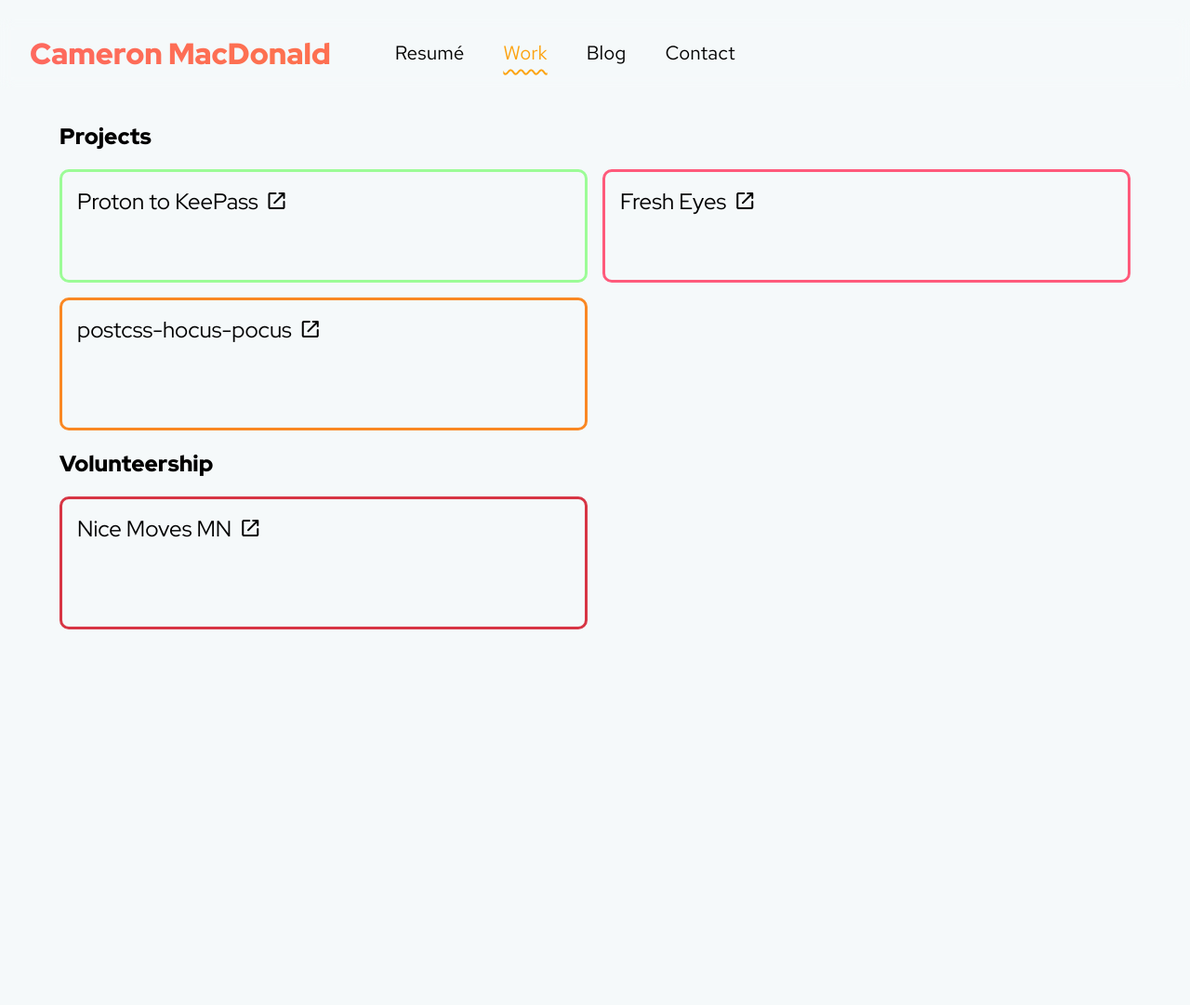
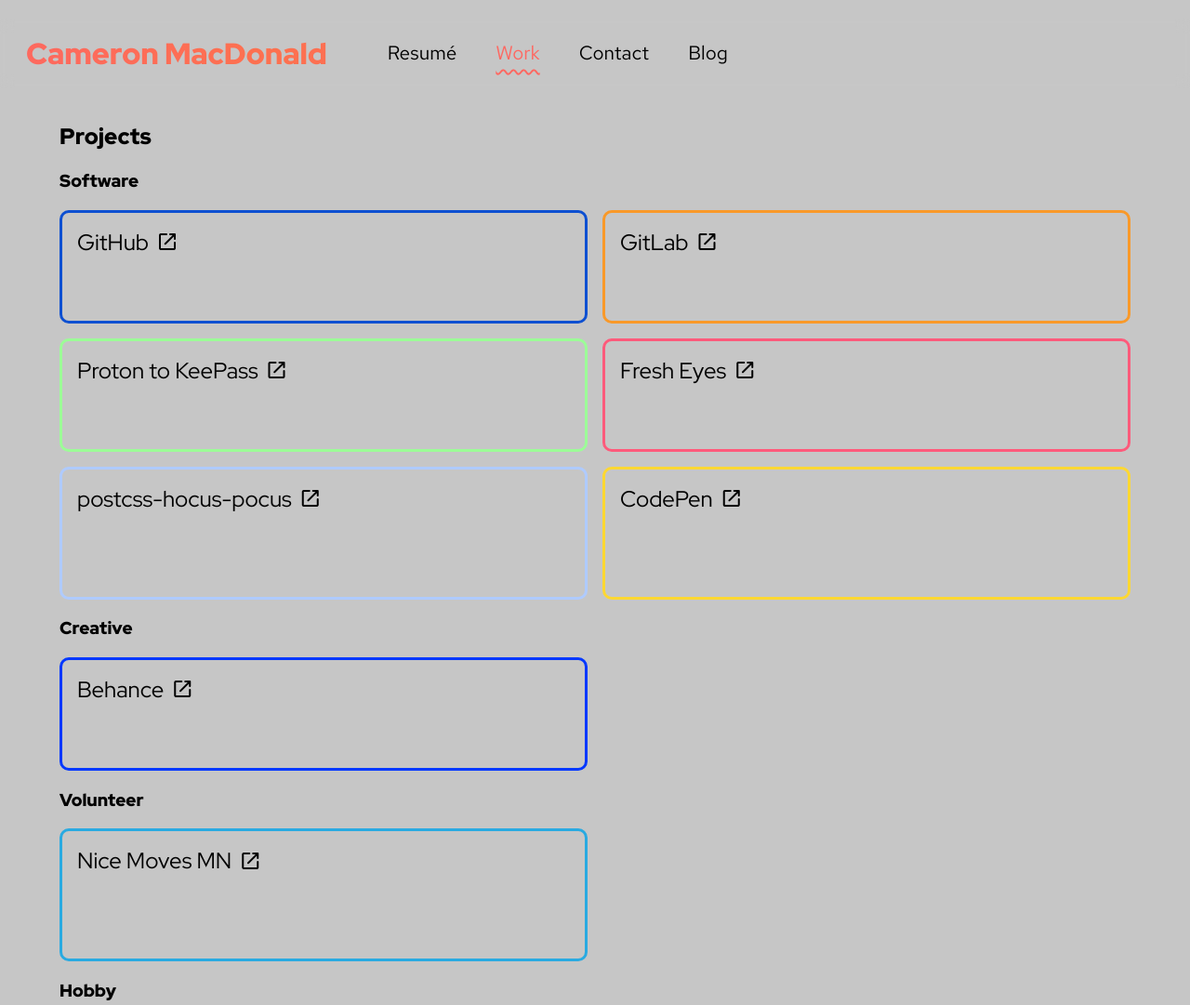
Before and after one commit to cadomac/cadomac.github.io, an Astro site: page /work in a window 1280 px wide. Shown: the top 1081 px of the page at 93% size. Before the commit the page ends 800 px from the top, so only its background shows below. Built offline with nearby package versions, Linux system fonts and the light colour scheme; Astro itself is replaced by a stand-in of ours.

Commit message:
feat: update site
Rearrange project work and contact
Update resume

```diff
--- a/src/components/Card.astro
+++ b/src/components/Card.astro
@@ -13,7 +13,7 @@
 
 const Tag = href ? "a" : "div";
 
-const id = title.replace(/\s/g, "");
+const id = title.replace(/\s|@|\./g, "");
 
 type JSON = {
 	white: Function,
@@ -49,7 +49,7 @@
 				}
 			}
 
-			&:focus {
+			&:focus-visible {
 				outline: 3px solid ${colors[background]};
 				outline-offset: 3px;
 			}
@@ -87,7 +87,7 @@
 			}
 		}
 
-		&:focus {
+		&:focus-visible {
 			outline: 3px solid $color;
 			outline-offset: 3px;
 		}
@@ -103,7 +103,7 @@
 		color: $off-white;
 		padding: $padding-tl $padding-br $padding-br $padding-tl;
 		display: block;
-		transition: color 0.5s ease-in-out;
+		transition: color 0.25s ease-in-out;
 		height: 100%;
 
 		@media (prefers-color-scheme: light) {
@@ -116,37 +116,13 @@
 
 		@media (pointer: fine) {
 			&:hover,
-			&:focus {
+			&:focus-visible {
 				color: $black;
 			}
 		}
 
 		$id: var(--id);
 
-		// &##{$id} {
-		// 	border: 3px solid $color;
-
-		// 	@media (pointer: fine) {
-		// 		&:hover,
-		// 		&:focus-visible {
-		// 			background-color: $color;
-		// 			z-index: 1;
-
-		// 			& > p {
-		// 			color: $black;
-		// 			}
-		// 		}
-
-		// 		@media (prefers-reduced-motion: no-preference) {
-		// 			transition: background-color 0.2s ease-in-out;
-		// 		}
-		// 	}
-
-		// 	&:focus {
-		// 		outline: 3px solid $color;
-		// 		outline-offset: 3px;
-		// 	}
-		// }
 		& > h2 {
 			display: flex;
 			align-items: center;
@@ -165,7 +141,7 @@
 
 		& > p {
 			color: transparent;
-		transition: color 0.5s ease-in-out 0.1s;
+			transition: color 0.25s ease-in-out 0.1s;
 			margin: 0;
 
 			@media (pointer: coarse) {
--- a/src/components/Header.astro
+++ b/src/components/Header.astro
@@ -82,10 +82,10 @@
 				-webkit-background-clip: text;
 				-webkit-text-fill-color: transparent;
 				font-weight: 800;
-				padding: 1rem 2rem 1rem 2rem;
+				padding: 1rem 1.75rem 1rem 1.75rem;
 
 				margin: 0;
-        border-radius: 0 5px 5px 0;
+        border-radius: 5px;
 
         &:hover {
           -webkit-background-clip: initial;
@@ -110,8 +110,7 @@
 			}
 
       & a:has(h1) {
-        &:focus-visible,
-        &:focus {
+        &:focus-visible {
           outline-color: $gradient-mix;
         }
 
--- a/src/components/Nav.astro
+++ b/src/components/Nav.astro
@@ -12,10 +12,8 @@
         >Resumé</a
     >
     <a class:list={{ current: currentPage === "work" }} href="/work">Work</a>
+    <a class:list={{ current: currentPage === "contact" }} href="/contact">Contact</a>
     <a class:list={{ current: currentPage === "blog" }} href="/blog">Blog</a>
-    <a class:list={{ current: currentPage === "contact" }} href="/contact"
-        >Contact</a
-    >
 </nav>
 
 <style lang="scss">
@@ -66,13 +64,17 @@
                 color: $orange-web;
                 text-decoration: wavy underline;
                 text-underline-offset: 10px;
+
+                @media (prefers-color-scheme: light) {
+                    color: $pink-orange;
+                }
             }
 
             &:hover {
                 color: $pink-orange;
             }
 
-            &:focus {
+            &:focus-visible {
                 border-radius: 2px;
                 background: $pink-orange;
                 color: $blue-black;
--- a/src/data/colors.json
+++ b/src/data/colors.json
@@ -24,6 +24,6 @@
  "bluesky": "#0E6CFF",
  "behance": "#0338FF",
  "linkedin": "#0D4FB4",
- "nicemoves": "#D73544",
+ "nicemoves": "#29AAE1",
  "parchment": "#F5E9CC"
 }
--- a/src/data/projects.json
+++ b/src/data/projects.json
@@ -1,30 +1,70 @@
 {
     "projects": [
         {
+            "name": "GitHub",
+            "category": "software",
+            "url": "https://github.com/cadomac",
+            "description": "Open source software",
+            "background": "github"
+        },
+        {
+            "name": "GitLab",
+            "category": "software",
+            "url": "https://gitlab.com/cadoma",
+            "description": "Open source software but it's a fox",
+            "background": "gitlab"
+        },
+        {
             "name": "Proton to KeePass",
+            "category": "software",
             "url": "https://github.com/cadomac/Proton-To-KeePass",
             "description": "Convert encrypted Proton Pass exports to KeePass databases",
             "background": "light-green"
         },
         {
             "name": "Fresh Eyes",
+            "category": "software",
             "url": "https://github.com/cadomac/Fresh-Eyes",
             "description": "Chrome extension to aid users with color vision deficiencies",
             "background": "rose-pink"
         },
         {
             "name": "postcss-hocus-pocus",
+            "category": "software",
             "url": "https://github.com/cadomac/postcss-hocus-pocus",
             "description": "Small extension for PostCSS to provide shorthand for :hover/:focus/:active selectors",
+            "background": "blue-light"
+        },
+        {
+            "name": "Printables",
+            "category": "hobby",
+            "url": "https://printables.com/@bigheadcam",
+            "description": "3D printables by me, hosted by Prusa",
             "background": "orange"
-        }
-    ],
-    "volunteer": [
+        },
+        {
+            "name": "CodePen",
+            "category": "software",
+            "url": "https://codepen.io/cadomac",
+            "description": "Front end playground and code samples",
+            "background": "codepen"
+        },
+        {
+            "name": "Behance",
+            "category": "creative",
+            "url": "https://behance.net/cadoma",
+            "description": "Graphic design, motion design, and 3D art portfolio",
+            "background": "behance"
+        },
         {
             "name": "Nice Moves MN",
+            "category": "volunteer",
             "url": "https://nicemoves.org/about",
             "description": "Non-profit support for animators and motion graphic artists in the Midwest",
             "background": "nicemoves"
         }
+    ],
+    "volunteer": [
+
     ]
 }
--- a/src/layouts/Layout.astro
+++ b/src/layouts/Layout.astro
@@ -124,7 +124,7 @@
 		font-family: 'Red Hat Display', 'Trebuchet MS', sans-serif;
 	}
 
-	$bg-dark: $black;
+	$bg-dark: $almost-black;
 	$bg-light: $off-white;
 
 	html {
--- a/src/pages/resume.astro
+++ b/src/pages/resume.astro
@@ -1,7 +1,4 @@
 ---
-import {Content} from '../content/resume/resume.md';
-import Markdown from '@components/Markdown.astro';
-import * as skills from '../data/skills.json';
 import Layout from "../layouts/Layout.astro";
 ---
 
@@ -9,25 +6,8 @@
   <div class="ResumeWrapper">
     <h2>Download</h2>
     <div class="DownloadsWrap">
-      <a href="/MacDonald_Resume_Latest.docx" download>DOCX</a>
-      <a href="/MacDonald_Resume_Latest.odt" download>ODT</a>
-      <a href="/MacDonald_Resume_Latest.pdf" download>PDF</a>
+      <a href="/MacDonald_Resume_2025_Q3_SE.pdf" download>PDF</a>
     </div>
-    <details class="ResumeCollapse">
-      <summary><span aria-hidden="true" class="material-symbols-rounded">expand_more</span> View web resume here</summary>
-      <Markdown Content={Content} />
-      <h3 id="skills">Skills</h3>
-      <ul id="skills-list">
-        {
-          skills && skills.skills.map((skill) => {
-            return (
-              <li class="skill-item">{skill}</li>
-            )
-          })
-        }
-      </ul>
-    </div>
-    </details>
 
 </Layout>
 
@@ -44,63 +24,24 @@
     padding-bottom: 4rem;
     width: 100%;
 
-    & .ResumeCollapse {
-      appearance: none;
+    & a {
+      color: $orange-web;
+      font-weight: 900;
+      @media (prefers-color-scheme: light) {
+        color: $rose-pink;
+      }
+      &:hover {
+        color: $pink-orange;
 
-      &[open] {
-        & .material-symbols-rounded {
-          rotate: 180deg;
+        @media (prefers-color-scheme: light) {
+          color: $blue-oxford;
         }
       }
 
-      & summary {
-        list-style-type: none;
-        display: flex;
-        align-items: center;
-        gap: 0.5rem;
-        cursor: pointer;
-
-        & .material-symbols-rounded {
-          transition: rotate 0.15s ease-in-out;
-        }
-      }
-    }
-
-    & a {
-      color: $orange-web;
-      font-weight: 900;
-      &:hover {
-        color: $pink-orange;
-      }
 
       @media (prefers-reduced-motion: no-preference) {
         transition: color 0.15s ease-in-out;
       }
     }
   }
-  #skills-list {
-    display: flex;
-    flex-wrap: wrap;
-    justify-content: flex-start;
-    gap: 2rem;
-    padding-left: 0;
-
-    @include mobile {
-      gap: 1rem;
-    }
-
-    & .skill-item {
-      list-style-type: none;
-      background-color: $orange;
-      color: $blue-black;
-      padding: 0.5rem 1rem;
-      border-radius: 10px;
-      font-weight: 900;
-
-      @include mobile {
-        font-size: 0.875rem;
-        padding: 0.25rem 0.5rem;
-      }
-    }
-  }
 </style>
--- a/src/pages/work.astro
+++ b/src/pages/work.astro
@@ -3,15 +3,24 @@
 import * as projectsJSON from '../data/projects.json';
 import Card from '@components/Card.astro';
 
+function capitalize(string) {
+  return string.charAt(0).toUpperCase() + string.slice(1);
+}
+
 const projects = projectsJSON.projects
 const volunteer = projectsJSON.volunteer
+const categories = ["software", "creative", "volunteer", "hobby"]
 ---
 <Layout title="Work" currentPage="work">
   <div class="WorkWrapper">
     <h2>Projects</h2>
+    {
+      categories.map((category) => {
+        return (
+          <h3>{capitalize(category)}</h3>
           <div class="ProjectWrapper">
             {
-        projects.map((project) => {
+              projects.filter((project) => project.category === category).map((project) => {
                 return (
                   <Card
                   href={project.url}
@@ -24,22 +33,9 @@
               })
             }
           </div>
-    <h2>Volunteership</h2>
-    <div class="ProjectWrapper">
-      {
-        volunteer.map((project) => {
-          return (
-            <Card
-            href={project.url}
-            title={project.name}
-            desc={project.description}
-            background={project.background}
-            external
-            />
         )
       })
     }
-    </div>
   </div>
 </Layout>
 <style lang="scss">
--- a/styles/_color.scss
+++ b/styles/_color.scss
@@ -5,15 +5,16 @@
 $mid-pink: #541522;
 $dark-pink: #36151b;
 $white: #fff;
-$off-white: #f5f9fa;
+$off-white: #c6c6c6;
 $blue-black: #171621;
 $blue-oxford: #14213D;
 $blue-light: #AFCBFF;
 $black: #000000;
-$almost-black: #212121;
+$almost-black: #0C0C0C;
 $orange: #fa8823;
 $orange-web: #FCA311;
 $pink-orange: color.mix($orange, $rose-pink, 30%);
 $light-green: #9CFC97;
 $dark-red: #901C14;
 $parchment: #F5E9CC;
+$nm-blue: #29AAE1;
```
Also changed, not shown: src/pages/contact.astro (+1 -13 lines), 1 other file. Lines whose indentation alone changed are shown as unchanged.
